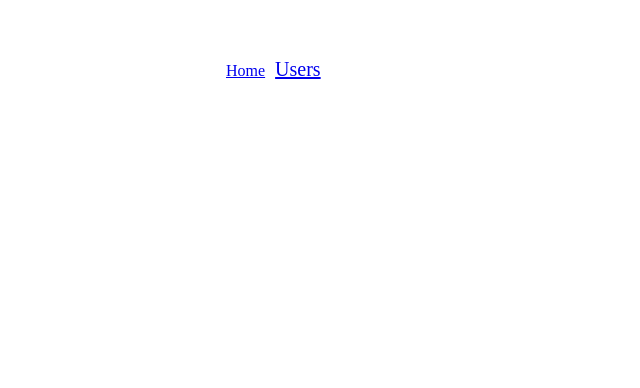
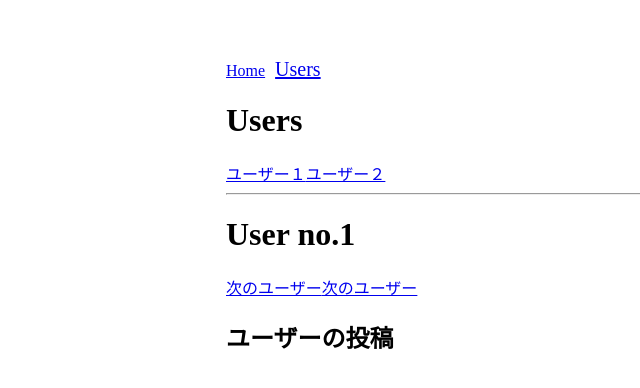
Before and after one commit to uzuraming/Study_vuejs, a Vue app in the folder spa-vuejs/: page /users/1/posts in a window 1280 px wide. Shown: the top 388 px of the page, without its empty margins (64-704 px from the left). Built offline with nearby package versions, Linux system fonts and the light colour scheme.

Commit message:
edit 2020529

```diff
--- a/spa-vuejs/src/main.js
+++ b/spa-vuejs/src/main.js
@@ -1,6 +1,7 @@
 import Vue from 'vue'
 import App from './App.vue'
 import router from "./router"
+
 
 Vue.config.productionTip = false
 
--- a/spa-vuejs/src/router.js
+++ b/spa-vuejs/src/router.js
@@ -2,11 +2,19 @@ import Vue from 'vue';
 import Router from 'vue-router';
 import Home from "./views/Home.vue";
 import Users from "./views/Users.vue";
+import UsersPosts from "./views/UsersPosts.vue";
+import UsersProfile from "./views/UsersProfile.vue";
 
 Vue.use(Router);
 
 export default new Router({
     mode:'history',
     routes:[{path:'/', component: Home},
-    {path: '/users/:id', component: Users, props: true}]
+    {path: '/users/:id',
+    component: Users,
+    props: true,
+    children: [
+        {path: "posts", component: UsersPosts},
+        {path: "profile", component: UsersProfile, name:"users-id-profile"},
+    ]}]
 })
--- a/spa-vuejs/src/views/Home.vue
+++ b/spa-vuejs/src/views/Home.vue
@@ -2,6 +2,7 @@
     <div>
         <h1>Home</h1>
         <button @click="toUsers">Usersページに行く</button>
+
     </div>
 </template>
 
@@ -9,10 +10,12 @@
 export default{
     methods:{
         toUsers(){
-            this.$router.push('users')
+            this.$router.push({
+                name:"users-id-profile",
+                params: { id:1 }
+        });
         }
-
     }
-}
+};
 
 </script>
--- a/spa-vuejs/src/views/Users.vue
+++ b/spa-vuejs/src/views/Users.vue
@@ -5,6 +5,9 @@
         <router-link to="/users/2">ユーザー２</router-link>
         <hr>
         <h1>User no.{{id}}</h1>
+        <router-link :to="'/users/' + (Number(id) + 1) +'/profile'">次のユーザー</router-link>
+        <router-link :to="{ name: 'users-id-profile', params: { id: Number(id) + 1}}">次のユーザー</router-link>
+        <router-view></router-view>
     </div>
 </template>
 
--- /dev/null
+++ b/spa-vuejs/src/views/UsersPost.vue
@@ -0,0 +1,6 @@
+<template>
+    <div>
+        <h2>ユーザーの投稿</h2>
+
+    </div>
+</template>
--- /dev/null
+++ b/spa-vuejs/src/views/UsersPosts.vue
@@ -0,0 +1,5 @@
+<template>
+    <div>
+        <h2>ユーザーの投稿</h2>
+    </div>
+</template>
--- /dev/null
+++ b/spa-vuejs/src/views/UsersProfile.vue
@@ -0,0 +1,5 @@
+<template>
+    <div>
+        <h2>ユーザーのプロフィール</h2>
+    </div>
+</template>
```
